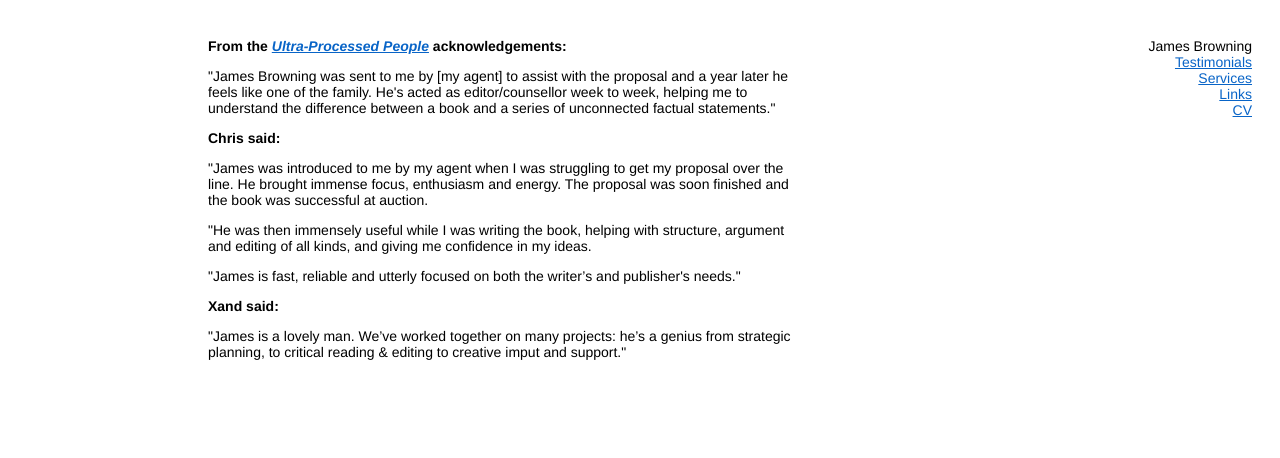
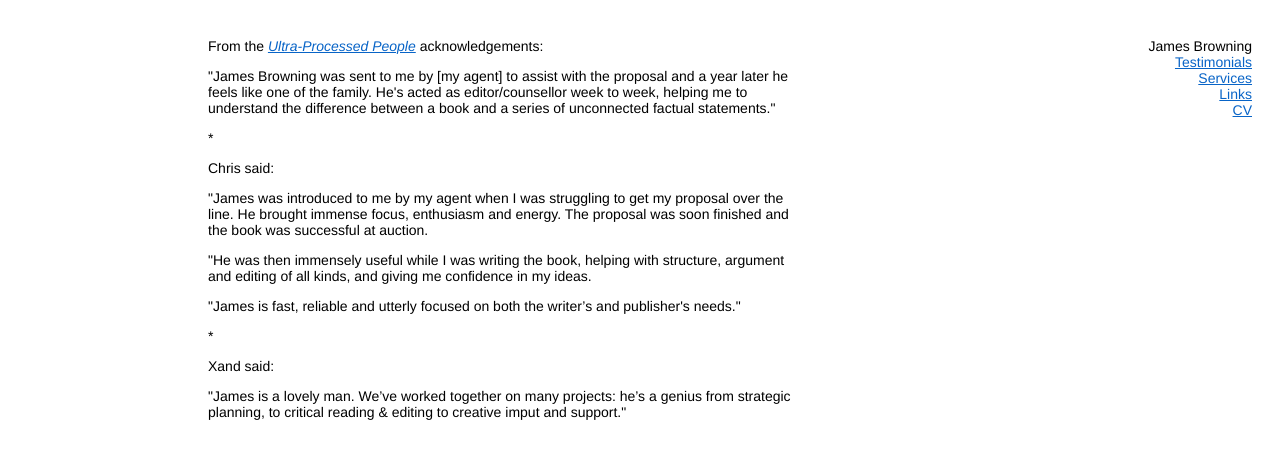
Before and after one commit to jamesbrowningedits-dev/jamesbrowningedits.com, a plain HTML site: page testimonials.html in a window 1280 px wide. Drawn offline with Linux system fonts and the light colour scheme.

Commit message:
Update testimonials.html

```diff
--- a/testimonials.html
+++ b/testimonials.html
@@ -19,11 +19,13 @@
   </div>
 
   <div id="content">
-    <p><b>From the <a href="https://www.penguin.co.uk/books/451300/ultra-processed-people-by-tulleken-chris-van/9781529160222"><i>Ultra-Processed People</i></a> acknowledgements:</b></p>
+    <p>From the <a href="https://www.penguin.co.uk/books/451300/ultra-processed-people-by-tulleken-chris-van/9781529160222"><i>Ultra-Processed People</i></a> acknowledgements:</p>
 
       <p>"James Browning was sent to me by [my agent] to assist with the proposal and a year later he feels like one of the family. He's acted as editor/counsellor week to week, helping me to understand the difference between a book and a series of unconnected factual statements."</p>
 
-    <p><b>Chris said:</b></p>
+<p>*</p>
+
+    <p>Chris said:</p>
 
       <p>"James was introduced to me by my agent when I was struggling to get my proposal over the line. He brought immense focus, enthusiasm and energy. The proposal was soon finished and the book was successful at auction.</p>
 
@@ -31,7 +33,9 @@
 
       <p>"James is fast, reliable and utterly focused on both the writer’s and publisher's needs."</p>
 
-    <p><b>Xand said:</b></p>
+    <p>*</p>
+
+    <p>Xand said:</p>
 
       <p>"James is a lovely man. We’ve worked together on many projects: he’s a genius from strategic planning, to critical reading & editing to creative imput and support."</p>
 
```
